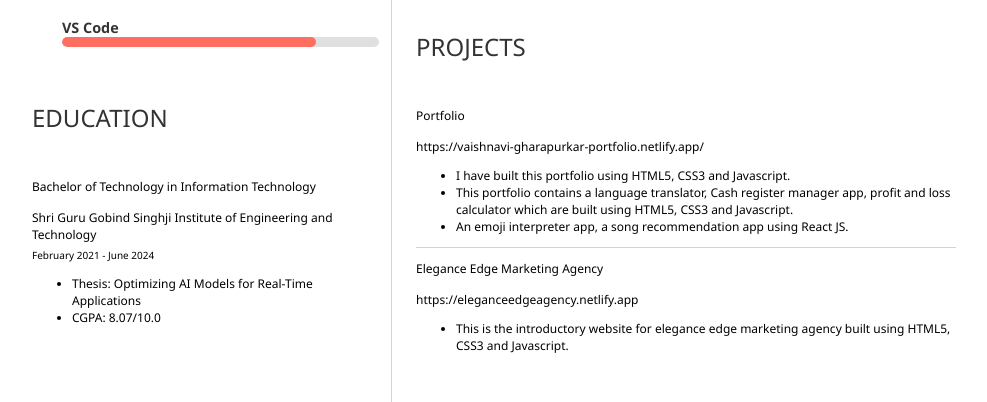
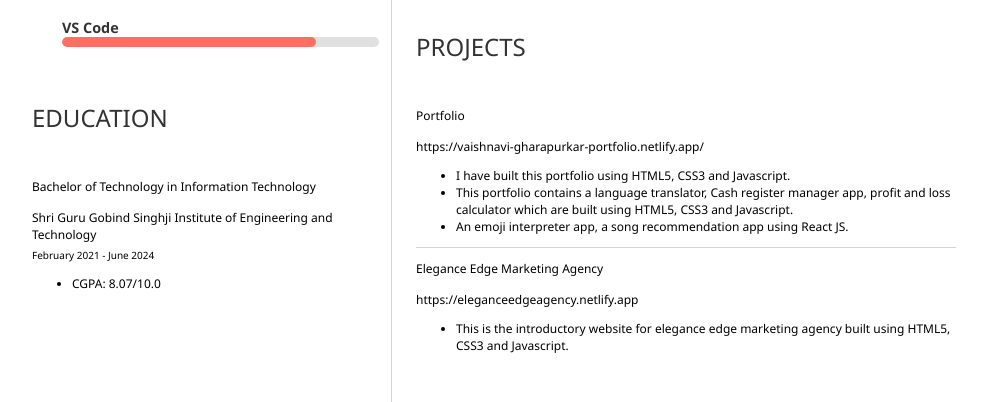
Before and after one commit to Vaishnavi1217/Vaishnavi_Resume, a plain HTML site: page index.html in a window 1280 px wide. Shown: the part 847-1249 px from the top of the page, without its empty margins (152-1139 px from the left). Drawn offline with Linux system fonts and the light colour scheme.

Commit message:
edited cgpa

```diff
--- a/index.html
+++ b/index.html
@@ -110,7 +110,6 @@
                     <p class="institution">Shri Guru Gobind Singhji Institute of Engineering and Technology </p>
                     <small class="date">February 2021 - June 2024</small>
                     <ul class="details">
-                        <li>Thesis: Optimizing AI Models for Real-Time Applications</li>
                         <li>CGPA: 8.07/10.0</li>
                     </ul>
                 </div>
```
